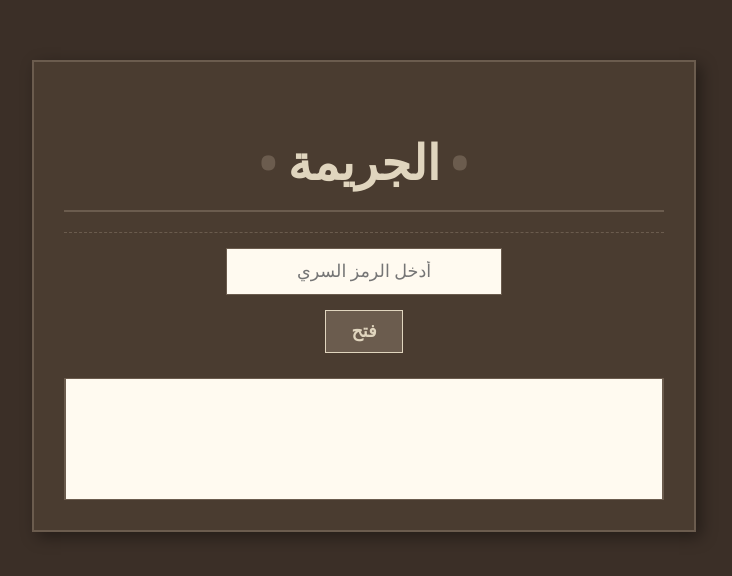
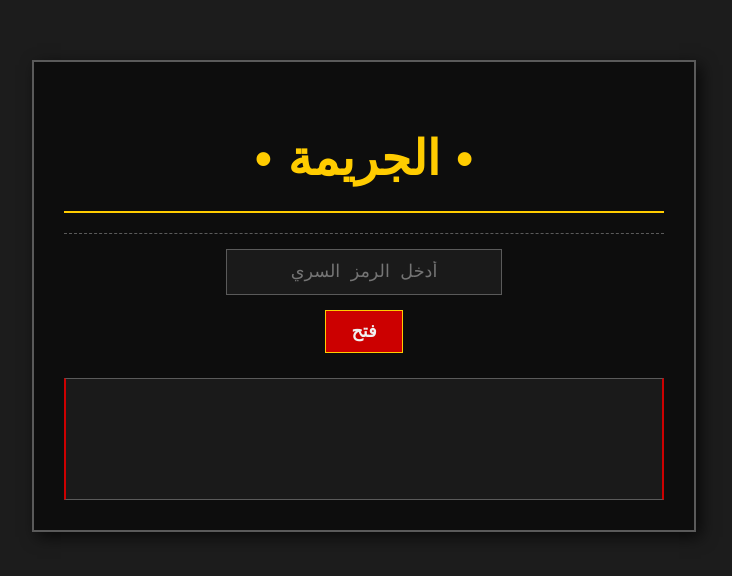
Before and after one commit to abu3md/my-safe-website, a plain HTML site: page index.html in a window 1280 px wide. Shown: the part 132-708 px from the top of the page, without its empty margins (276-1008 px from the left). Drawn offline with Linux system fonts and the light colour scheme.

Commit message:
Updated to a 90s crime scene theme

```diff
--- a/style.css
+++ b/style.css
@@ -3,38 +3,38 @@ body {
     justify-content: center;
     align-items: center;
     min-height: 100vh;
-    background-color: #3b2f27; /* لون خلفية داكن جداً */
-    font-family: 'Times New Roman', serif;
-    color: #e0d5be; /* لون نص فاتح لضمان سهولة القراءة */
+    background-color: #1c1c1c; /* لون أسود رمادي للخلفية */
+    font-family: 'Courier New', monospace; /* خط يشبه خطوط الآلة الكاتبة */
+    color: #f0f0f0; /* لون نص فاتح (أبيض رمادي) */
     text-align: center;
     padding: 20px;
     line-height: 1.6;
 }
 
 .safe-container {
-    background-color: #4a3c30; /* لون أفتح للخزنة لإعطاء تباين */
+    background-color: #0d0d0d; /* أسود داكن للخزنة */
     padding: 30px;
-    border: 2px solid #6b5c4e; /* إطار بني باهت */
-    box-shadow: 5px 5px 15px rgba(0, 0, 0, 0.4);
+    border: 2px solid #5a5a5a; /* إطار رمادي داكن */
+    box-shadow: 5px 5px 15px rgba(0, 0, 0, 0.7);
     width: 90%;
     max-width: 600px;
 }
 
 h1 {
-    font-family: 'Georgia', serif;
+    font-family: 'Courier New', monospace;
     font-size: 3em;
     font-weight: bold;
     margin-bottom: 20px;
     text-transform: uppercase;
-    border-bottom: 2px solid #6b5c4e;
+    border-bottom: 2px solid #ffcc00; /* خط فاصل أصفر باهت (شريط جريمة) */
     padding-bottom: 10px;
-    color: #e0d5be; /* لون فاتح للعنوان */
+    color: #ffcc00;
 }
 
 h1::before,
 h1::after {
     content: "•";
-    color: #6b5c4e;
+    color: #ffcc00;
     margin: 0 10px;
 }
 
@@ -45,46 +45,46 @@ h1::after {
     gap: 15px;
     margin-bottom: 25px;
     padding-top: 15px;
-    border-top: 1px dashed #6b5c4e;
+    border-top: 1px dashed #5a5a5a;
 }
 
 #code-input {
     padding: 12px;
-    border: 1px solid #6b5c4e;
-    background-color: #fffaf0; /* خلفية أفتح لخانة الإدخال */
+    border: 1px solid #5a5a5a;
+    background-color: #1a1a1a; /* خلفية داكنة لخانة الإدخال */
     width: 250px;
     font-size: 1.1em;
-    font-family: 'Times New Roman', serif;
+    font-family: 'Courier New', monospace;
     text-align: center;
-    color: #3b2f27;
+    color: #f0f0f0;
 }
 
 #open-button {
     padding: 10px 25px;
-    border: 1px solid #e0d5be;
-    background-color: #6b5c4e; /* لون الزر بني باهت */
-    color: #e0d5be;
+    border: 1px solid #ffcc00;
+    background-color: #cc0000; /* لون أحمر للزر */
+    color: #f0f0f0;
     cursor: pointer;
     font-size: 1.1em;
     font-weight: bold;
-    font-family: 'Times New Roman', serif;
+    font-family: 'Courier New', monospace;
     transition: background-color 0.3s;
 }
 
 #open-button:hover {
-    background-color: #8c7f73;
+    background-color: #e60000; /* يصبح اللون أحمر أغمق عند التمرير */
 }
 
 .result-display {
     min-height: 80px;
     padding: 20px;
     margin-top: 25px;
-    background-color: #fffaf0; /* خلفية أفتح لعرض النتائج */
-    border: 1px solid #6b5c4e;
+    background-color: #1a1a1a; /* خلفية داكنة لعرض النتائج */
+    border: 1px solid #5a5a5a;
     font-size: 1.2em;
     font-weight: normal;
     text-align: justify;
-    color: #3b2f27;
-    border-left: 2px solid #6b5c4e;
-    border-right: 2px solid #6b5c4e;
+    color: #f0f0f0;
+    border-left: 2px solid #cc0000; /* خط أحمر فاصل */
+    border-right: 2px solid #cc0000;
 }
```
